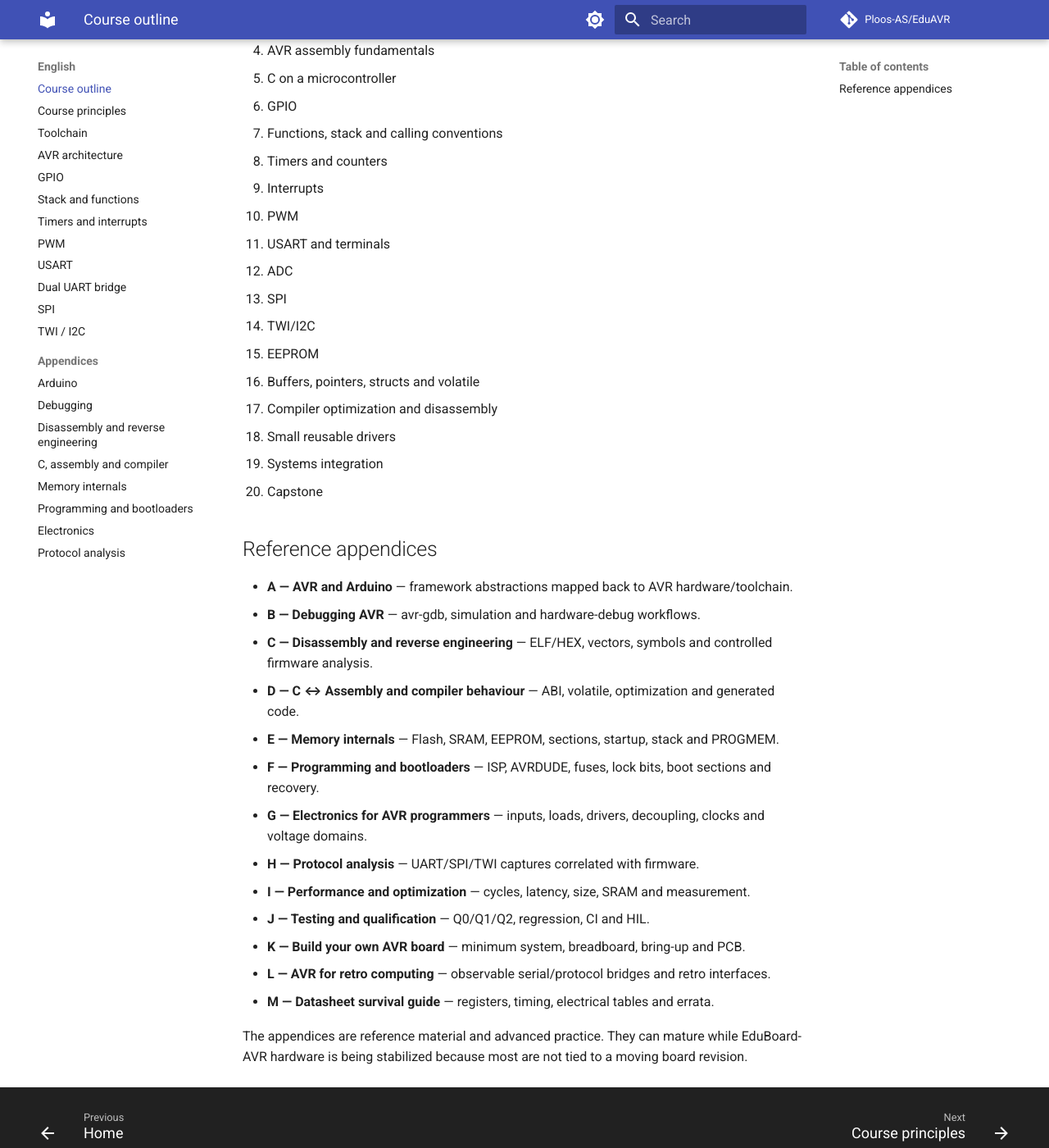
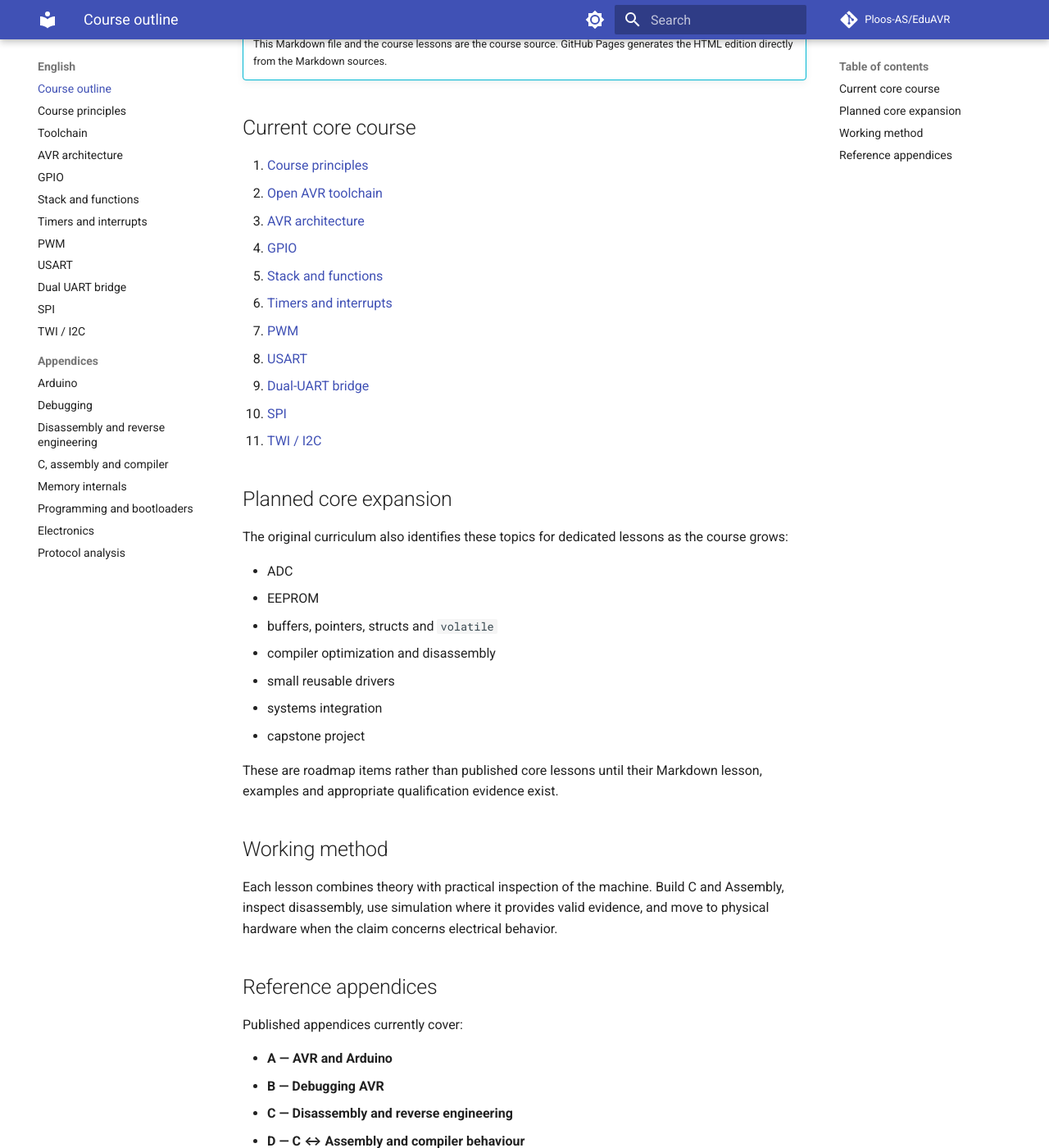
Before and after one commit to Ploos-AS/EduAVR, an MkDocs documentation site: the page built from docs/en/COURSE_OUTLINE.md, in a window 1280 px wide and 1400 px high, scrolled down 319 px. Shown: the whole window at 82% size. Built offline with MkDocs 1.6.1 and Material for MkDocs 9.7.7, drawn with Linux system fonts in a browser that asks for light colours; comment, search, counter and statistics services are not loaded; some of the changed text lies outside the part shown.

Commit message:
docs: align English course outline with published curriculum

```diff
--- a/docs/en/COURSE_OUTLINE.md
+++ b/docs/en/COURSE_OUTLINE.md
@@ -1,40 +1,55 @@
 # EduAVR course outline
 
-1. Microcontrollers and ATmega1284P
-2. Toolchain: build, flash and inspect
-3. AVR architecture and memory
-4. AVR assembly fundamentals
-5. C on a microcontroller
-6. GPIO
-7. Functions, stack and calling conventions
-8. Timers and counters
-9. Interrupts
-10. PWM
-11. USART and terminals
-12. ADC
-13. SPI
-14. TWI/I2C
-15. EEPROM
-16. Buffers, pointers, structs and volatile
-17. Compiler optimization and disassembly
-18. Small reusable drivers
-19. Systems integration
-20. Capstone
+EduAVR teaches AVR from the hardware upward, with **Assembly and C side by side**.
+
+!!! info "Single source of truth"
+    This Markdown file and the course lessons are the course source. GitHub Pages generates the HTML edition directly from the Markdown sources.
+
+## Current core course
+
+1. [Course principles](00-course-principles.md)
+2. [Open AVR toolchain](01-toolchain.md)
+3. [AVR architecture](02-avr-architecture.md)
+4. [GPIO](03-gpio.md)
+5. [Stack and functions](04-stack-functions.md)
+6. [Timers and interrupts](05-timers-interrupts.md)
+7. [PWM](06-pwm.md)
+8. [USART](07-usart.md)
+9. [Dual-UART bridge](08-dual-uart-bridge.md)
+10. [SPI](08-spi.md)
+11. [TWI / I2C](09-twi-i2c.md)
+
+## Planned core expansion
+
+The original curriculum also identifies these topics for dedicated lessons as the course grows:
+
+- ADC
+- EEPROM
+- buffers, pointers, structs and `volatile`
+- compiler optimization and disassembly
+- small reusable drivers
+- systems integration
+- capstone project
+
+These are roadmap items rather than published core lessons until their Markdown lesson, examples and appropriate qualification evidence exist.
+
+## Working method
+
+Each lesson combines theory with practical inspection of the machine. Build C and Assembly, inspect disassembly, use simulation where it provides valid evidence, and move to physical hardware when the claim concerns electrical behavior.
 
 ## Reference appendices
 
-- **A — AVR and Arduino** — framework abstractions mapped back to AVR hardware/toolchain.
-- **B — Debugging AVR** — avr-gdb, simulation and hardware-debug workflows.
-- **C — Disassembly and reverse engineering** — ELF/HEX, vectors, symbols and controlled firmware analysis.
-- **D — C ↔ Assembly and compiler behaviour** — ABI, volatile, optimization and generated code.
-- **E — Memory internals** — Flash, SRAM, EEPROM, sections, startup, stack and PROGMEM.
-- **F — Programming and bootloaders** — ISP, AVRDUDE, fuses, lock bits, boot sections and recovery.
-- **G — Electronics for AVR programmers** — inputs, loads, drivers, decoupling, clocks and voltage domains.
-- **H — Protocol analysis** — UART/SPI/TWI captures correlated with firmware.
-- **I — Performance and optimization** — cycles, latency, size, SRAM and measurement.
-- **J — Testing and qualification** — Q0/Q1/Q2, regression, CI and HIL.
-- **K — Build your own AVR board** — minimum system, breadboard, bring-up and PCB.
-- **L — AVR for retro computing** — observable serial/protocol bridges and retro interfaces.
-- **M — Datasheet survival guide** — registers, timing, electrical tables and errata.
+Published appendices currently cover:
+
+- **A — AVR and Arduino**
+- **B — Debugging AVR**
+- **C — Disassembly and reverse engineering**
+- **D — C ↔ Assembly and compiler behaviour**
+- **E — Memory internals**
+- **F — Programming and bootloaders**
+- **G — Electronics for AVR programmers**
+- **H — Protocol analysis**
+
+The curriculum also reserves future appendices for performance/optimization, testing/qualification, building an AVR board, retro-computing interfaces and datasheet reading. They should be added to the published course only when their Markdown sources exist.
 
 The appendices are reference material and advanced practice. They can mature while EduBoard-AVR hardware is being stabilized because most are not tied to a moving board revision.
```
